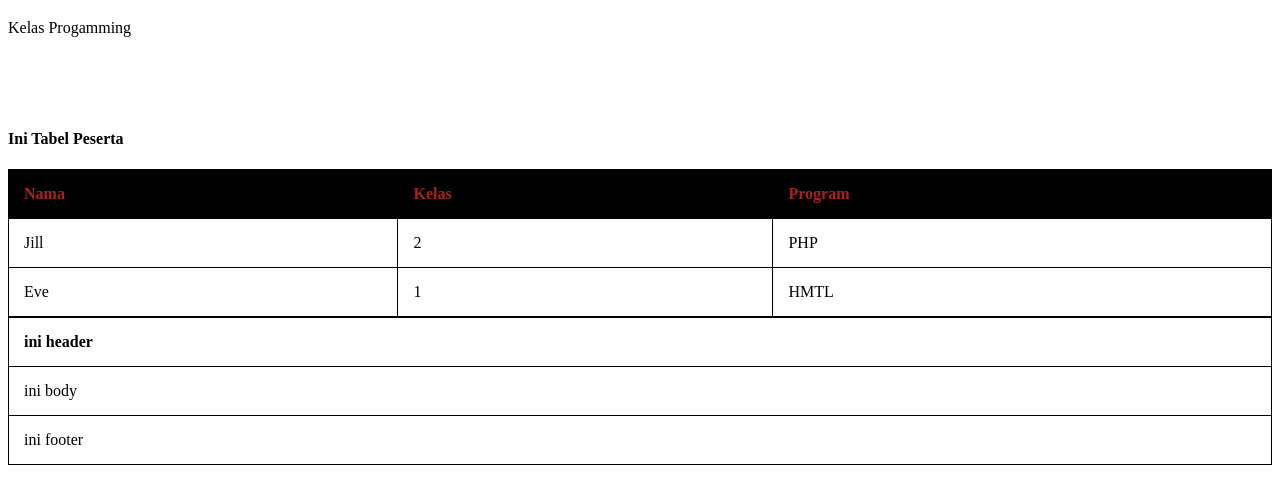
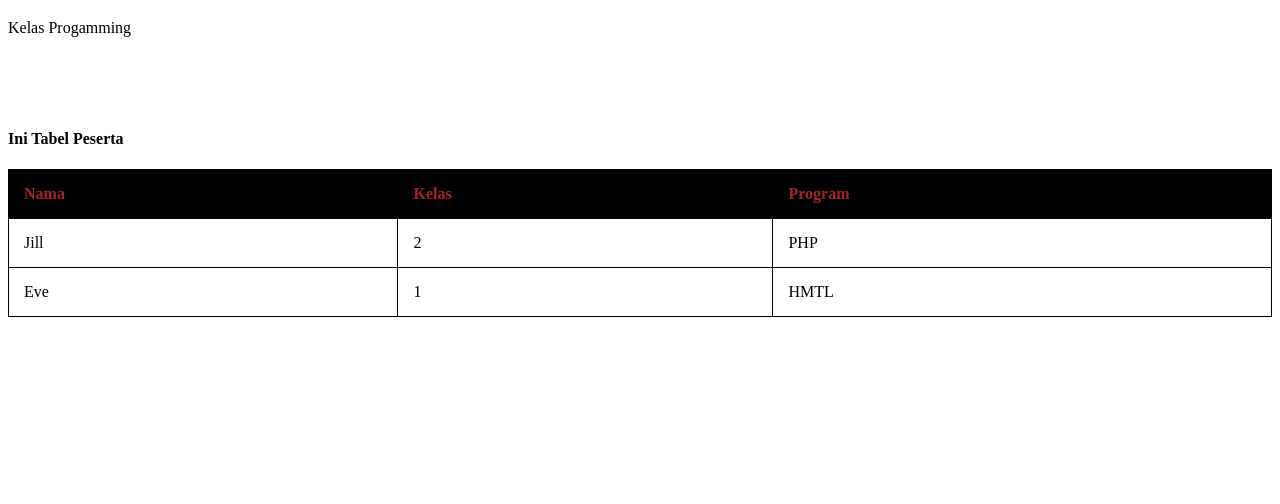
Before and after one commit to novalhabibi/warteg_programming, a plain HTML site: page index.html in a window 1280 px wide. Shown: the part 168-672 px from the top of the page. Drawn offline with Linux system fonts and the light colour scheme.

Commit message:
remove table useless

```diff
--- a/index.html
+++ b/index.html
@@ -104,23 +104,6 @@
             <td>HMTL</td>
         </tr>
     </table>
-    <table>
-        <thead>
-            <tr>
-                <th>ini header</th>
-            </tr>
-        </thead>
-        <tbody>
-            <tr>
-                <td>ini body</td>
-            </tr>
-        </tbody>
-        <tfoot>
-            <tr>
-                <td>ini footer</td>
-            </tr>
-        </tfoot>
-    </table>
 
 </body>
 
```
